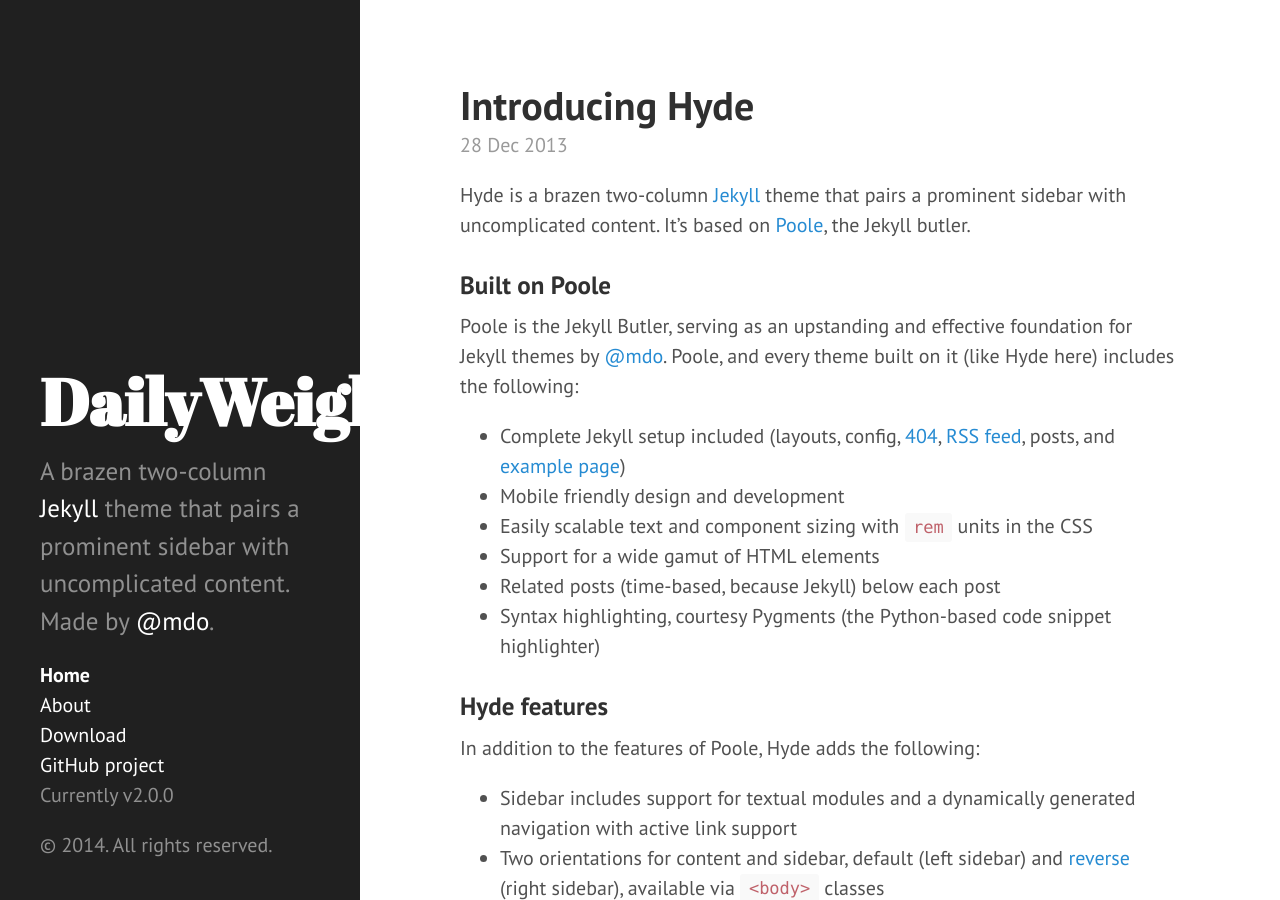
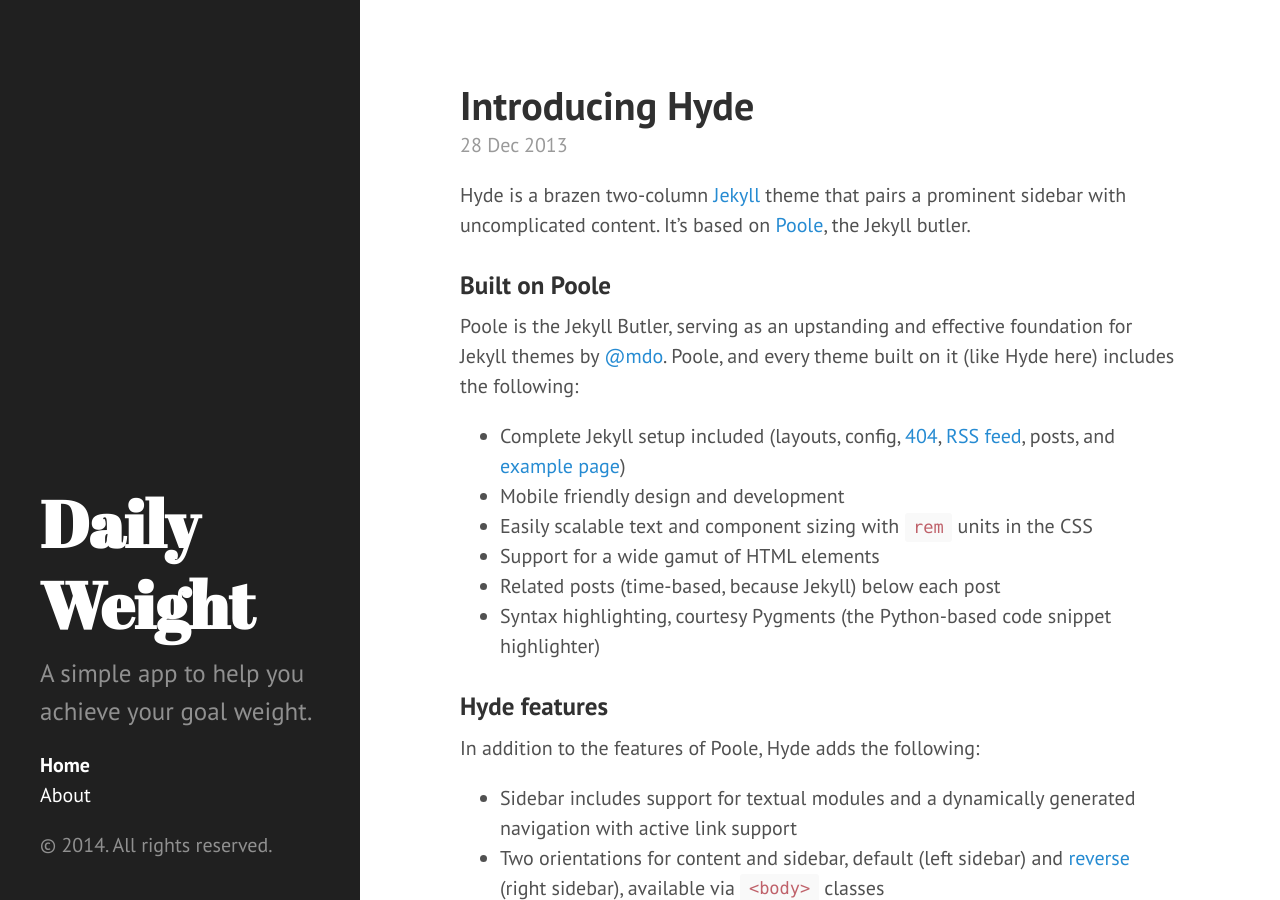
Before and after one commit to oblakeerickson/dailyweight, a Jekyll site: the page built from index.html, in a window 1280 px wide and 900 px high. Built offline with Jekyll 4.4.1, drawn with Linux system fonts in a browser that asks for light colours; Markdown is read by kramdown in place of the engine named in the settings; the list of posts is cut into pages by our own code.

Commit message:
cleaned up sidebar and description

```diff
--- a/_config.yml
+++ b/_config.yml
@@ -7,10 +7,10 @@ baseurl: /dailyweight
 permalink:        pretty
 
 # Setup
-title:            DailyWeight
-tagline:          'A Jekyll theme'
-description:      'A brazen two-column <a href="http://jekyllrb.com" target="_blank">Jekyll</a> theme that pairs a prominent sidebar with uncomplicated content. Made by <a href="https://twitter.com/mdo" target="_blank">@mdo</a>.'
-url:              http://hyde.getpoole.com
+title:            Daily Weight
+tagline:          "What get's measured get's managed."
+description:      'A simple app to help you achieve your goal weight.'
+url:              http://oblakeerickson.github.io/dailyweight/
 
 author:
   name:           'Blake Erickson'
--- a/_includes/sidebar.html
+++ b/_includes/sidebar.html
@@ -20,15 +20,11 @@
         {% if node.title != null %}
           {% if node.layout == "page" %}
             <li class="sidebar-nav-item{% if page.url == node.url %} active{% endif %}">
-              <a href="{{ site.baseurl }}/{{ node.url }}">{{ node.title }}</a>
+              <a href="{{ site.baseurl }}{{ node.url }}">{{ node.title }}</a>
             </li>
           {% endif %}
         {% endif %}
       {% endfor %}
-
-      <li class="sidebar-nav-item"><a href="{{ site.github.repo }}/archive/v{{ site.version }}.zip">Download</a></li>
-      <li class="sidebar-nav-item"><a href="{{ site.github.repo }}">GitHub project</a></li>
-      <li class="sidebar-nav-item">Currently v{{ site.version }}</li>
     </ul>
 
     <p>&copy; {{ site.time | date: '%Y' }}. All rights reserved.</p>
```
